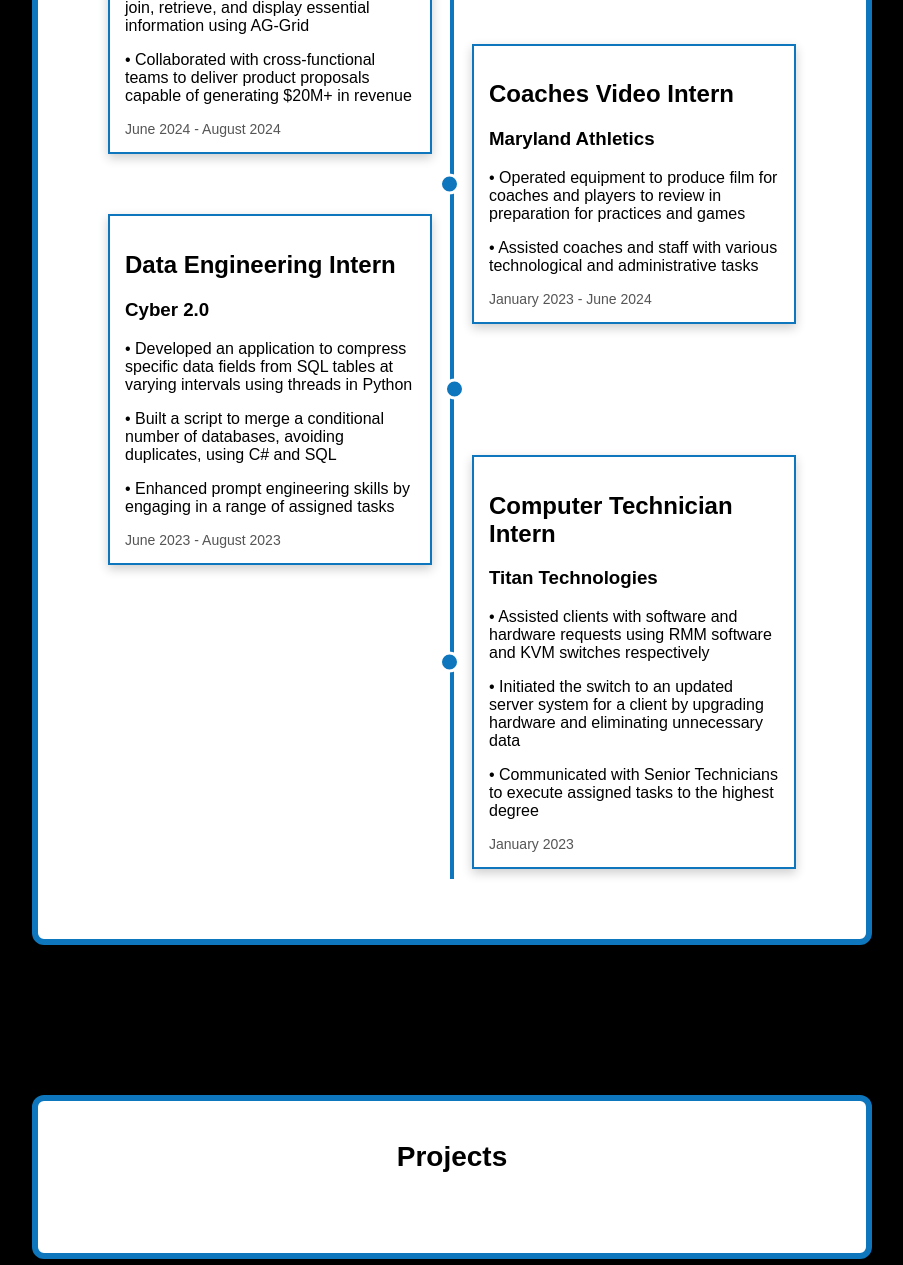
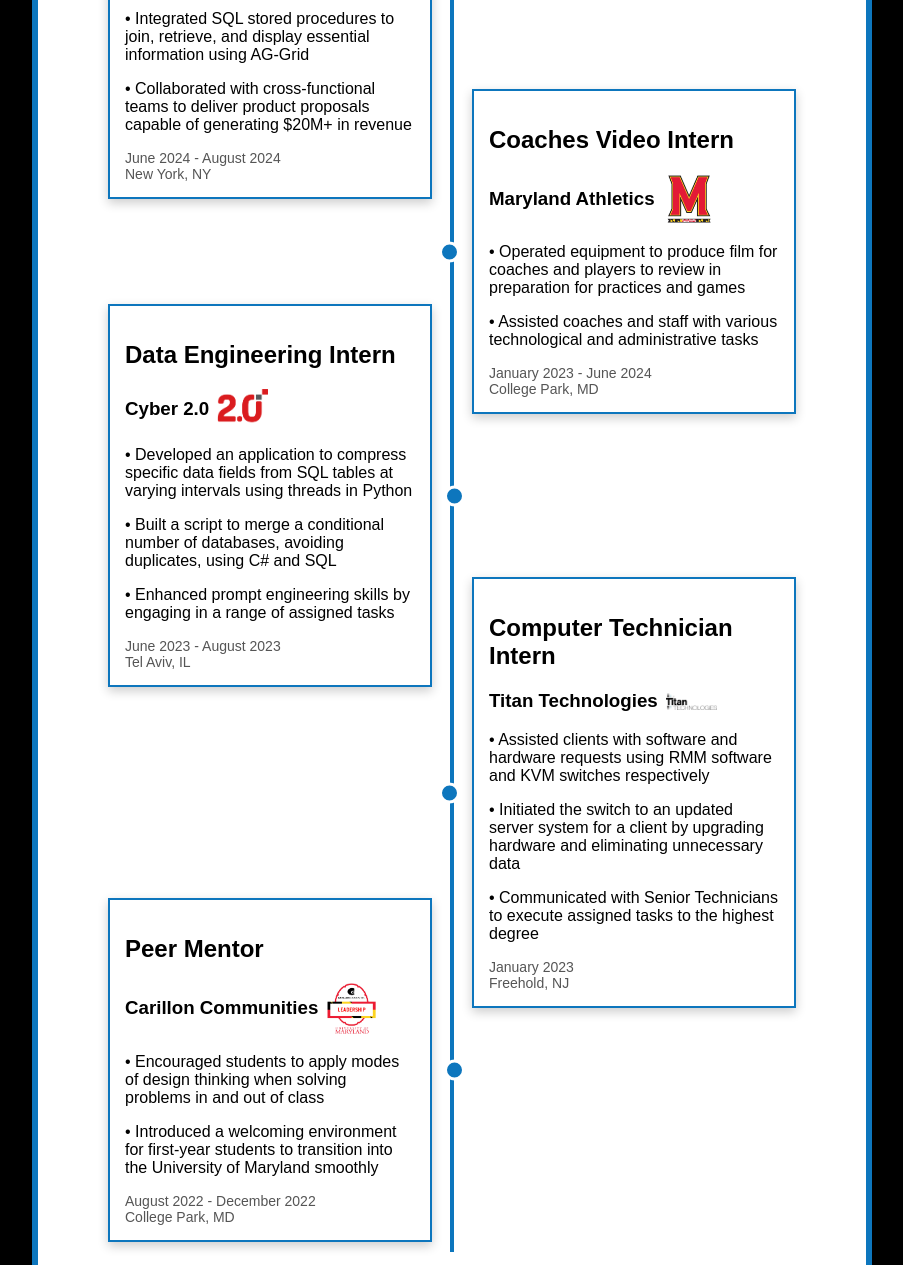
Before and after one commit to ryanwallman/Wallman-Webpage, a plain HTML site: page index.html in a window 1280 px wide. Shown: the part 1199-2464 px from the top of the page, without its empty margins (188-1091 px from the left). Drawn offline with Linux system fonts and the light colour scheme.

Commit message:
added logos to experience

```diff
--- a/index.html
+++ b/index.html
@@ -41,43 +41,83 @@
                     <div class="timeline-icon"><i class="fas fa-lightbulb"></i></div>
                     <div class="timeline-content">
                         <h2>Software Engineering Intern</h2>
-                        <h3>MarketAxess</h3>
+                        <h3>
+                            <a href="https://www.marketaxess.com/" target="_blank" class="company-link">
+                                MarketAxess
+                                <img src="../images/marketaxess.png"
+                                     alt="MarketAxess Logo" class="company-logo">
+                            </a>
+                        </h3>
                         <p>• Implemented RESTful API endpoints to fetch/send data through a topic/parameter-specific RPC using Sonic</p>
                         <p>• Integrated SQL stored procedures to join, retrieve, and display essential information using AG-Grid</p>
                         <p>• Collaborated with cross-functional teams to deliver product proposals capable of generating $20M+ in revenue</p>
-                        <span class="timeline-date">June 2024 - August 2024</span>
+                        <span class="timeline-date">June 2024 - August 2024<br>New York, NY</span>
                     </div>
                 </div>
                 <div class="timeline-item">
                     <div class="timeline-icon"><i class="fas fa-file-alt"></i></div>
                     <div class="timeline-content">
                         <h2>Coaches Video Intern</h2>
-                        <h3>Maryland Athletics</h3>
+                        <h3>
+                            <a href="https://umterps.com/" target="_blank" class="company-link">
+                                Maryland Athletics
+                                <img src="../images/umd.png"
+                                     alt="Maryland Athletics Logo" class="company-logo">
+                            </a>
+                        </h3>
                         <p>• Operated equipment to produce film for coaches and players to review in preparation for practices and games</p>
                         <p>• Assisted coaches and staff with various technological and administrative tasks</p>
-                        <span class="timeline-date">January 2023 - June 2024</span>
+                        <span class="timeline-date">January 2023 - June 2024<br>College Park, MD</span>
                     </div>
                 </div>
                 <div class="timeline-item">
                     <div class="timeline-icon"><i class="fas fa-globe"></i></div>
                     <div class="timeline-content">
                         <h2>Data Engineering Intern</h2>
-                        <h3>Cyber 2.0</h3>
+                        <h3>
+                            <a href="https://cyber20.com/" target="_blank" class="company-link">
+                                Cyber 2.0
+                                <img src="../images/cyber20.png"
+                                     alt="Cyber 2.0 Logo" class="company-logo">
+                            </a>
+                        </h3>
                         <p>• Developed an application to compress specific data fields from SQL tables at varying intervals using threads in Python</p>
                         <p>• Built a script to merge a conditional number of databases, avoiding duplicates, using C# and SQL</p>
                         <p>• Enhanced prompt engineering skills by engaging in a range of assigned tasks</p>
-                        <span class="timeline-date">June 2023 - August 2023</span>
+                        <span class="timeline-date">June 2023 - August 2023<br>Tel Aviv, IL</span>
                     </div>
                 </div>
                 <div class="timeline-item">
                     <div class="timeline-icon"><i class="fas fa-globe"></i></div>
                     <div class="timeline-content">
                         <h2>Computer Technician Intern</h2>
-                        <h3>Titan Technologies</h3>
+                        <h3>
+                            <a href="https://www.timefortitan.com/" target="_blank" class="company-link">
+                                Titan Technologies
+                                <img src="../images/titantech.png"
+                                     alt="Titan Technologies Logo" class="company-logo">
+                            </a>
+                        </h3>
                         <p>• Assisted clients with software and hardware requests using RMM software and KVM switches respectively</p>
                         <p>• Initiated the switch to an updated server system for a client by upgrading hardware and eliminating unnecessary data</p>
                         <p>• Communicated with Senior Technicians to execute assigned tasks to the highest degree</p>
-                        <span class="timeline-date">January 2023</span>
+                        <span class="timeline-date">January 2023<br>Freehold, NJ</span>
+                    </div>
+                </div>
+                <div class="timeline-item">
+                    <div class="timeline-icon"><i class="fas fa-globe"></i></div>
+                    <div class="timeline-content">
+                        <h2>Peer Mentor</h2>
+                        <h3>
+                            <a href="https://carillon.umd.edu/" target="_blank" class="company-link">
+                                Carillon Communities
+                                <img src="../images/carillon.png"
+                                     alt="Carillon Communities Logo" class="company-logo">
+                            </a>
+                        </h3>
+                        <p>• Encouraged students to apply modes of design thinking when solving problems in and out of class</p>
+                        <p>• Introduced a welcoming environment for first-year students to transition into the University of Maryland smoothly</p>
+                        <span class="timeline-date">August 2022 - December 2022<br>College Park, MD</span>
                     </div>
                 </div>
             </div>
--- a/styles.css
+++ b/styles.css
@@ -289,11 +289,24 @@ canvas {
     }
 
     .timeline-content {
-        padding: 10px;
+        padding: 20px;
         font-size: 12px; /* Smaller text */
     }
 }
 
+.company-link {
+    display: inline-flex;
+    align-items: center;
+    gap: 8px; /* Space between text and logo */
+    text-decoration: none;
+    color: inherit; /* Keeps text color same as the parent */
+}
+
+.company-logo {
+    width: 4vw; /* Adjust size as needed */
+    height: auto;
+    display: inline-block;
+}
 
 /* SKILLS */
 .skills-grid {
```
Also changed, not shown: images/carillon.png (added), images/cyber20.png (added), images/marketaxess.png (added), images/titantech.png (added), images/umd.png (added).
